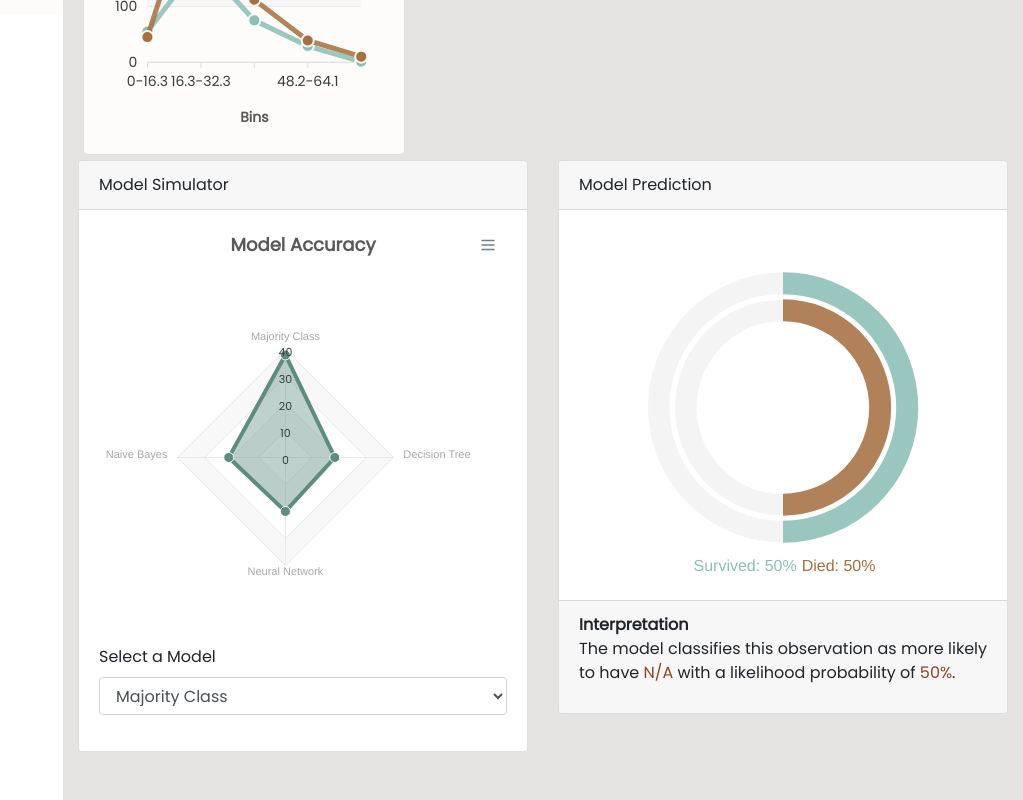
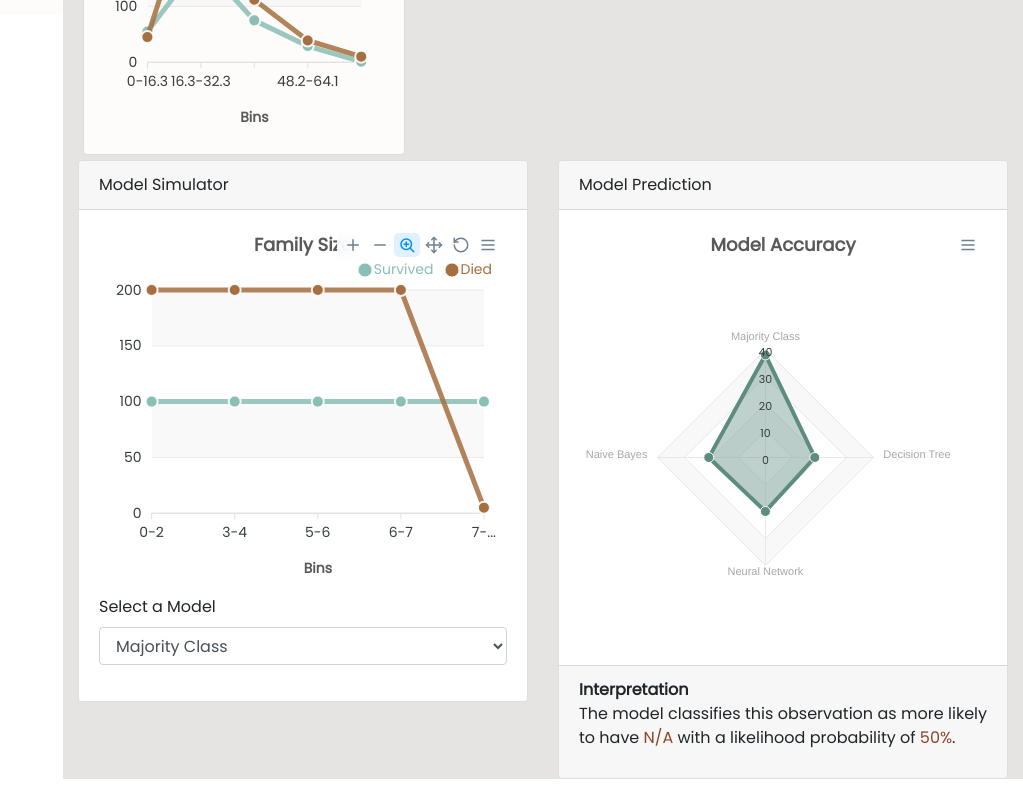
Before and after one commit to prestonlindhardt/EDPS7950PrestonLindhardt, a plain HTML site: page index.html in a window 1280 px wide. Shown: the part 785-1585 px from the top of the page, without its empty margins (257-1280 px from the left). After the commit the page ends 1564 px from the top, so only its background shows below. Drawn offline with nearby package versions, Linux system fonts and the light colour scheme.

Commit message:
Add files via upload

```diff
--- a/index.html
+++ b/index.html
@@ -99,7 +99,9 @@
 								</div>
 							</div>
 							<div class="col">
+								<!-- Content for familysize -->
 								<div class="card">familysize</div>
+								<div id="chart5"></div>
 							</div>
 							<div class="col">
 								<div class="card">Parch</div>
--- a/js/data.js
+++ b/js/data.js
@@ -120,7 +120,11 @@ var options = {
 				fill: {
 					opacity: 1
 				}
-			}, //End of Bar Chart
+			},
+
+			//End of Bar Chart
+
+
 			// Start of Line Chart
 			{
 				chart: {
@@ -206,7 +210,100 @@ var options = {
 						useSeriesColors: true
 					}
 				}
-			}, //End of Line Chart
+			},
+
+
+
+
+
+
+{
+				chart: {
+					height: 350,
+					type: "line"
+				},
+				colors: ["#8ABFB5", "#A66F3F"],
+				dataLabels: {
+					enabled: false
+				},
+				tooltip: {
+					style: {
+						fontSize: "14px",
+						fontFamily: "Poppins"
+						// Color is assigned via the CSS using .apexcharts-tooltip
+					}
+				},
+				series: [
+					{
+						name: "Survived",
+						data: [100, 100, 100, 100, 100]
+					},
+					{
+						name: "Died",
+						data: [200, 200, 200, 200, 5]
+					}
+				],
+				title: {
+					text: "Family Size",
+					align: "center",
+					style: {
+						fontSize: "18px",
+						color: "#595959",
+						fontFamily: "Poppins"
+					}
+				},
+				grid: {
+					borderColor: "#e7e7e7",
+					row: {
+						colors: ["#f3f3f3", "transparent"], // takes an array which will be repeated on columns
+						opacity: 0.5
+					}
+				},
+				markers: {
+					size: 6
+				},
+				xaxis: {
+					categories: ["0-2", "3-4", "5-6", "6-7", "7-..."],
+					title: {
+						text: "Bins",
+						style: {
+							fontSize: "14px",
+							color: "#595959",
+							fontFamily: "Poppins"
+						}
+					},
+					labels: {
+						style: {
+							fontSize: "14px",
+							color: "#595959",
+							fontFamily: "Poppins"
+						}
+					}
+				},
+				yaxis: {
+					labels: {
+						style: {
+							fontSize: "14px",
+							color: "#595959",
+							fontFamily: "Poppins"
+						}
+					}
+				},
+				legend: {
+					position: "top",
+					horizontalAlign: "right",
+					floating: true,
+					offsetY: -25,
+					offsetX: -5,
+					fontSize: "14px",
+					fontFamily: "Poppins",
+					labels: {
+						useSeriesColors: true
+					}
+				}
+			},
+
+			//End of Line Chart
 			// Start of Radar Chart
 			{
 				chart: {
```
